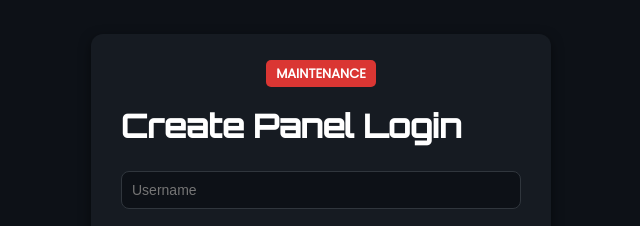
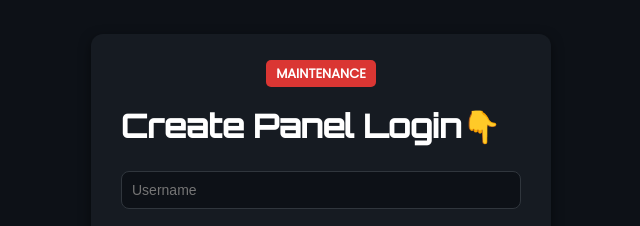
Before and after one commit to alluffyofficialshop/Webbug, a plain HTML site: page index.html in a window 1280 px wide. Shown: the part 184-410 px from the top of the page, 319-959 px from the left. Drawn offline with Linux system fonts and the light colour scheme; no server answers.

Commit message:
Update index.html

```diff
--- a/index.html
+++ b/index.html
@@ -145,7 +145,7 @@ button:hover { background: #2ea043; }
 <!-- LOGIN PANEL -->
 <div class="card" id="loginDiv">
   <div class="server-status" id="serverStatus">Checking server...</div>
-  <h1>Create Panel Login</h1>
+  <h1>Create Panel Login👇</h1>
   <input type="text" id="username" placeholder="Username">
   <input type="password" id="password" placeholder="Password">
   <button id="loginBtn">Login</button>
```
